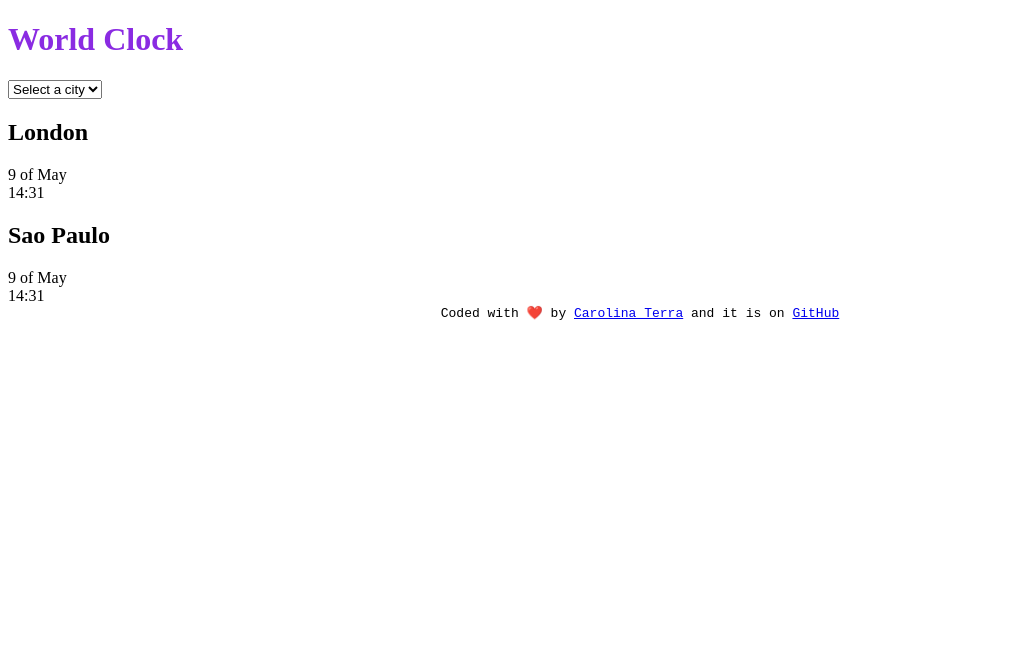
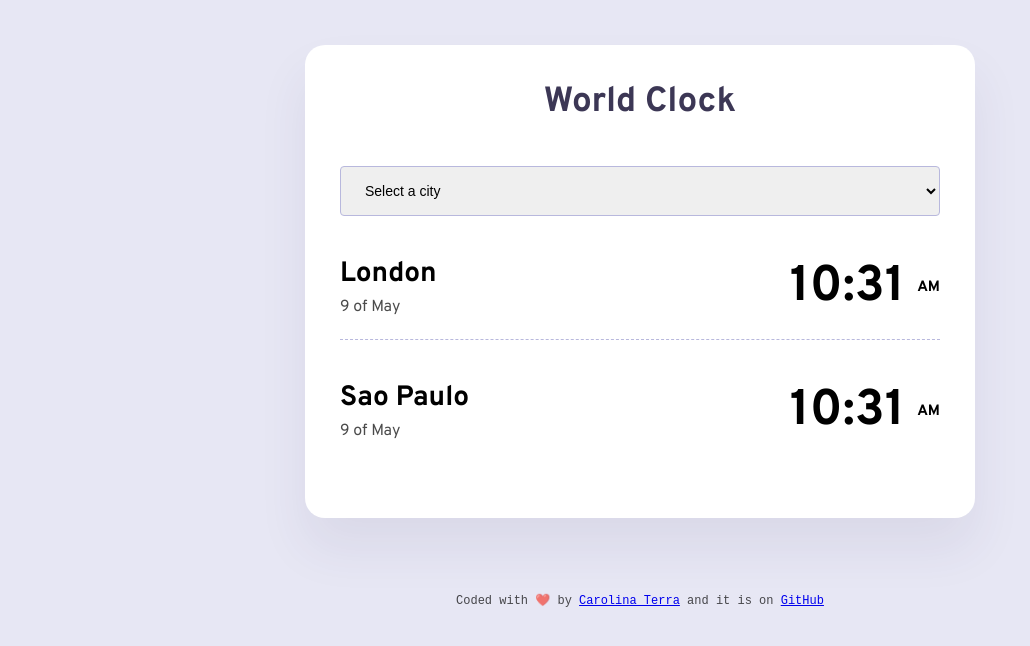
Before and after one commit to carolinastilwell/world-clock, a plain HTML site: page index.html in a window 1280 px wide. Shown: the whole page, without its empty margins (0-1030 px from the left). Drawn offline with Linux system fonts and the light colour scheme.

Commit message:
Added style with CSS

```diff
--- a/index.html
+++ b/index.html
@@ -5,10 +5,18 @@
     <meta name="viewport" content="width=device-width, initial-scale=1.0" />
     <title>World Clock</title>
     <link rel="stylesheet" href="src/style.css" />
+    <link rel="preconnect" href="https://fonts.googleapis.com" />
+    <link rel="preconnect" href="https://fonts.gstatic.com" crossorigin />
+    <link
+      href="https://fonts.googleapis.com/css2?family=Inter:ital,opsz,wght@0,14..32,100..900;1,14..32,100..900&family=Open+Sans:ital,wght@0,300..800;1,300..800&family=Overpass:ital,wght@0,100..900;1,100..900&display=swap"
+      rel="stylesheet"
+    />
   </head>
   <body>
     <div class="container">
-      <h1>World Clock</h1>
+      <header>
+        <h1>World Clock</h1>
+      </header>
 
       <select name="" id="">
         <option value="">Select a city</option>
@@ -16,17 +24,23 @@
         <option value="">Sao Paulo</option>
       </select>
 
-      <div class="cities">
-        <h2>London</h2>
-        <div class="date">9 of May</div>
-        <div class="time">14:31</div>
+      <div class="city">
+        <div>
+          <h2>London</h2>
+          <div class="date">9 of May</div>
+        </div>
+        <div class="time">10:31 <small>AM</small></div>
       </div>
-      <div class="cities">
-        <h2>Sao Paulo</h2>
-        <div class="date">9 of May</div>
-        <div class="time">14:31</div>
+
+      <div class="city">
+        <div>
+          <h2>Sao Paulo</h2>
+          <div class="date">9 of May</div>
+        </div>
+        <div class="time">10:31 <small>AM</small></div>
       </div>
     </div>
+
     <footer>
       Coded with ❤️ by
       <a href="https://github.com/carolinastilwell" target="_blank"
--- a/src/style.css
+++ b/src/style.css
@@ -1,7 +1,74 @@
+body {
+  background-color: #e7e7f4;
+  font-family: "Overpass", sans-serif;
+}
+
+header {
+  border-bottom: 1px;
+  padding: 0 0 30px 0;
+}
+
 h1 {
-  color: blueviolet;
+  margin-top: 0px;
+  text-align: center;
+  margin-bottom: 2px;
+  font-size: 35px;
+  color: rgba(39, 33, 66, 0.9);
 }
+
+.container {
+  background: white;
+  max-width: 600px;
+  margin: 45px auto;
+  padding: 35px;
+  box-shadow: 0 30px 50px rgba(65, 50, 100, 0.08);
+  border-radius: 20px;
+}
+
+select {
+  border-radius: 4px;
+  width: 100%;
+  padding: 15px 20px;
+  font-size: 14px;
+  margin-top: 10px;
+  border: 1px solid #b8b8dd;
+}
+
+.city {
+  display: flex;
+  margin: 20px 0;
+  justify-content: space-between;
+  padding: 20px 0;
+  border-bottom: 1px dashed #b8b8dd;
+}
+
+.city:last-child {
+  border-bottom: none;
+}
+
+h2 {
+  margin: 0 0 5px;
+  font-size: 28px;
+}
+
+.time {
+  font-size: 50px;
+  font-weight: bold;
+}
+
+.time small {
+  font-size: 15px;
+  vertical-align: middle;
+}
+.date {
+  opacity: 0.7;
+}
+
 footer {
+  font-family: monospace;
+  border-top: 1px;
+  padding: 30px 0 0 0;
+  font-size: 12px;
   text-align: center;
-  font-family: monospace;
+  color: rgba(0, 0, 0, 0.7);
 }
```
